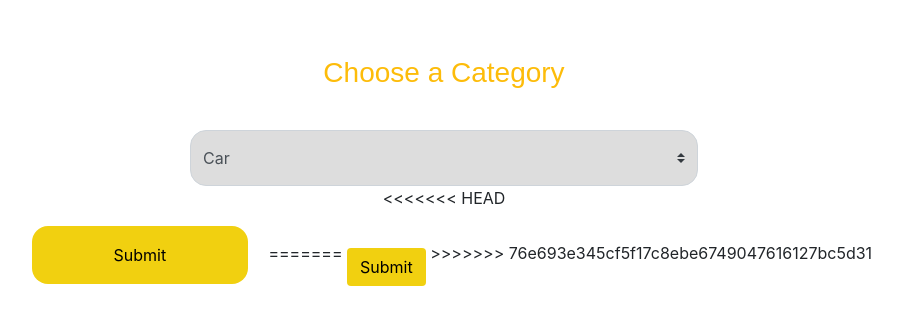
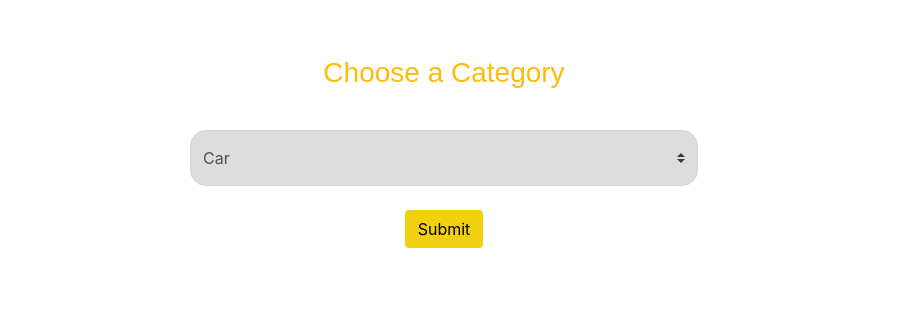
Before and after one commit to kadammayuresh008/Blankabotzproject, a Django app: page /buyrent/ in a window 1280 px wide. Shown: the part 58-383 px from the top of the page, without its empty margins (196-1098 px from the left). Run offline with Django 3.2, Linux system fonts and the light colour scheme; a user stored in the database is signed in; data comes from the database, SQL or seed files in the repository; both versions use the stored data as it was after the commit; some libraries are stand-ins or nearby versions.

Commit message:
Added requirement.txt file

```diff
--- a/Xyzlo/User/static/css/styles.css
+++ b/Xyzlo/User/static/css/styles.css
@@ -1,5 +1,5 @@
 #navbar1 {
-    background-color:#fbb335 !important;
+    background-color:black !important;
     border-bottom: 2px solid #fbb335;
 }
 
@@ -7,6 +7,8 @@
     font-size: 25px;
     padding: 0;
 }
+
+
 
 #navbar1 a {
     color: #fbb33d;
--- a/Xyzlo/User/templates/buyrent.html
+++ b/Xyzlo/User/templates/buyrent.html
@@ -24,12 +24,7 @@ buyrent
 </select>
 </div>
 </div>
-<<<<<<< HEAD
-<br>
-<button type="submit" class="btn buy-btn">Submit</button>
-=======
 <button type="submit" class="btn buyrent-btn">Submit</button>
->>>>>>> 76e693e345cf5f17c8ebe6749047616127bc5d31
 </div>
 </form>
   {% endblock content %}
--- a/Xyzlo/User/templates/userpost.html
+++ b/Xyzlo/User/templates/userpost.html
@@ -25,7 +25,7 @@ userpost
   {% if product %}
 {% for i in product %}
 <tbody>
-    <tr class="d-flex trow">
+    <tr class="d-flex">
       <td class="col-2 text-center text-td">
         <input type="checkbox" name="checkbox" id="option{{i.product_id}}" value="{{i.product_id}}">
       </td>
```
Also changed, not shown: Xyzlo/requirements.txt (+65 -22 lines), Xyzlo/db.sqlite3.
